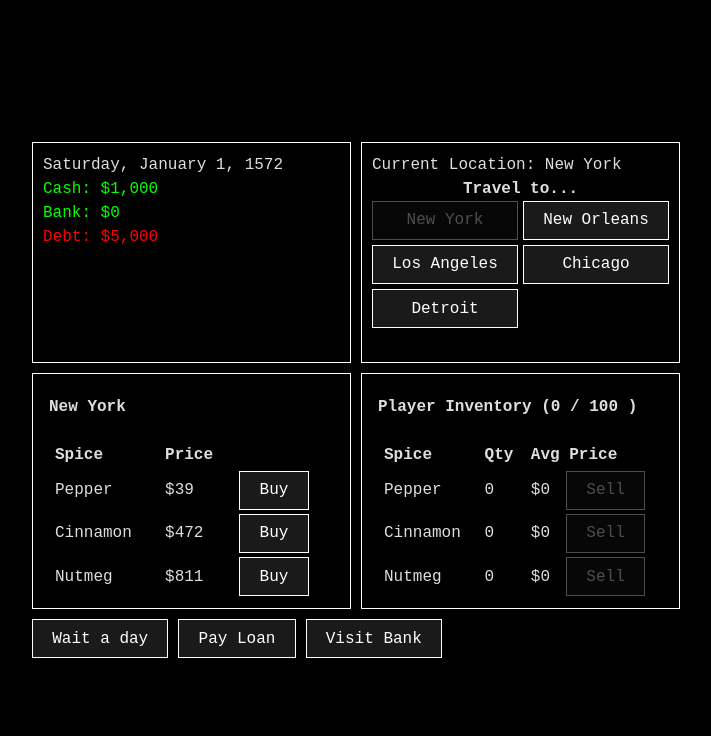
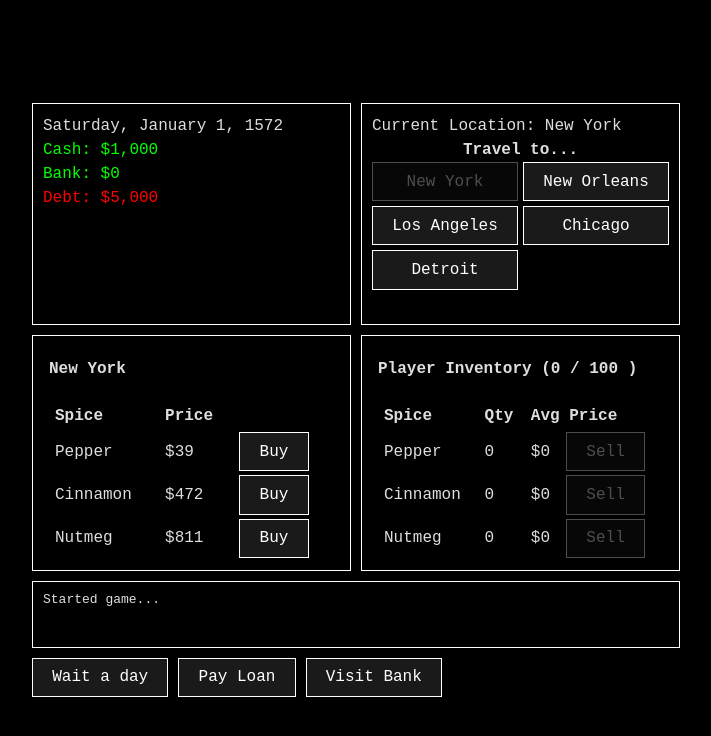
Before and after one commit to ashleyrevlett/candy-wars, a Vue app: page / in a window 1280 px wide. Both pictures are taken after a click on the button "Start Game". Shown: the top 736 px of the page, without its empty margins (284-995 px from the left). Built offline with nearby package versions, Linux system fonts and the light colour scheme.

Commit message:
Add message box

```diff
--- a/src/components/LoanForm.vue
+++ b/src/components/LoanForm.vue
@@ -24,7 +24,6 @@ export default defineComponent({
   },
   methods: {
     payNow() {
-      console.log("paying!")
       this.$emit('payLoan', this.debtPayment)
     }
   }
--- a/src/components/OrderForm.vue
+++ b/src/components/OrderForm.vue
@@ -37,9 +37,7 @@ export default defineComponent({
     transact() {
       if (!this.transactionType) return
       this.tradeQuantity = Math.min(this.allowedRange.max, this.tradeQuantity)
-
       this.$emit(this.transactionType.toLowerCase(), this.spice.spiceType, this.tradeQuantity)
-      console.log(`${this.transactionType.toLowerCase()} ${this.tradeQuantity} ${this.spice.spiceType}!`)
       this.tradeQuantity = this.allowedRange.min
     },
   }
--- a/src/models/Player.ts
+++ b/src/models/Player.ts
@@ -16,13 +16,23 @@ export class Player {
     });
   }
 
+  getSpice(spiceName : SpiceType) {
+    const mySpice = this.inventory.find(spice => spice.spiceType == spiceName)
+    return mySpice ? mySpice : null
+  }
+
   getQuantity(spiceName : SpiceType) {
-    const spice = this.inventory.find(spice => spice.spiceType == spiceName)
-    return spice ? spice.quantity : 0
+    const mySpice = this.getSpice(spiceName)
+    return mySpice ? mySpice.quantity : 0
+  }
+
+  getPrice(spiceName : SpiceType) {
+    const mySpice = this.getSpice(spiceName)
+    return mySpice ? mySpice.price : 0
   }
 
   sell (spiceName : SpiceType, quantity : number, price : number) {
-    const mySpice = this.inventory.find(spice => spice.spiceType == spiceName)
+    const mySpice = this.getSpice(spiceName)
     if (!mySpice || quantity > mySpice.quantity)
       return
     this.cash += quantity * price
@@ -32,7 +42,7 @@ export class Player {
   }
 
   buy (spiceName : SpiceType, quantity : number, price : number) {
-    const mySpice = this.inventory.find(spice => spice.spiceType == spiceName)
+    const mySpice = this.getSpice(spiceName)
     mySpice?.addQuantity(quantity, price)
     this.cash -= quantity * price
     this.inventorySpace -= quantity
--- a/src/views/Game.vue
+++ b/src/views/Game.vue
@@ -1,5 +1,5 @@
 <script lang="ts">
-import { defineComponent } from 'vue'
+import { defineComponent, nextTick} from 'vue'
 
 import { TransactionType, SpiceType } from '../types';
 import { Location } from '../models/Location'
@@ -33,6 +33,7 @@ export default defineComponent({
     player: Player,
     debt: number,
     bank: number,
+    messages: Array<string>,
   } {
     return {
       showBankForm: false,
@@ -50,7 +51,8 @@ export default defineComponent({
       currentLocationIndex: 0,
       player: new Player('Jane', 1000),
       debt: 5000,
-      bank: 0
+      bank: 0,
+      messages: []
     }
   },
   computed: {
@@ -83,15 +85,17 @@ export default defineComponent({
       if (price * quantity > this.player.cash)
         return
       this.player.buy(spice, quantity, price)
-      console.log(`\n!!! ${this.player.name} bought ${quantity} ${spice} in ${this.currentLocation.name} for a total of $${(quantity * price).toLocaleString()}`)
+      this.logMessage(`Bought ${quantity} ${spice} in ${this.currentLocation.name} for a total of $${(quantity * price).toLocaleString()}`)
       this.activeSpice = undefined;
       this.activeTransaction = undefined;
     },
 
     sell(spice: SpiceType, quantity : number) {
       const price = this.currentLocation.getPrice(spice)
+      const profit = (quantity * price) - (this.player.getPrice(spice) * quantity)
+      const msg = profit >= 0 ? `<span class="text-green">Profit: $${profit.toLocaleString()}</span>` : `<span class="text-red">Loss: $${Math.abs(profit).toLocaleString()}</span>`
       this.player.sell(spice, quantity, price)
-      console.log(`\n!!! ${this.player.name} sold ${quantity} ${spice} in ${this.currentLocation.name} for a total of $${(quantity * price).toLocaleString()}`)
+      this.logMessage(`Sold ${quantity} ${spice} in ${this.currentLocation.name} for a total of $${(quantity * price).toLocaleString()}. ${msg}`)
       this.activeSpice = undefined;
       this.activeTransaction = undefined;
     },
@@ -99,13 +103,12 @@ export default defineComponent({
     travelTo(index : number) {
       const currentLocation = this.locations[this.currentLocationIndex]
       const newLocation = this.locations[index]
-      console.log(`\n!!! Traveling from ${currentLocation.name} to ${newLocation.name}...`)
       this.currentLocationIndex = index
+      this.logMessage(`Traveled to ${newLocation.name}`)
       this.nextDay()
     },
 
     nextDay() {
-      console.log("Another day has begun ...")
       this.locations.forEach(location => {
         location.inventory.forEach(spice => {
           spice.simulateTrade()
@@ -121,6 +124,9 @@ export default defineComponent({
       this.debt -= debtPayment
       this.player.cash -= debtPayment
       this.showLoanForm = false
+      this.logMessage(`Paid $${debtPayment.toLocaleString()} on loan`)
+      if (this.debt == 0)
+        this.logMessage(`Loan paid off!`)
     },
 
     makeDeposit(deposit : number) {
@@ -128,6 +134,7 @@ export default defineComponent({
       this.bank += deposit
       this.player.cash -= deposit
       this.showBankForm = false
+      this.logMessage(`Deposited $${deposit.toLocaleString()} in bank`)
     },
 
     makeWithdrawal(withdrawal: number) {
@@ -135,9 +142,20 @@ export default defineComponent({
       this.bank -= withdrawal
       this.player.cash += withdrawal
       this.showBankForm = false
+      this.logMessage(`Withdrew $${withdrawal.toLocaleString()} from bank`)
+    },
+
+    async logMessage(message: string) {
+      this.messages.push(message)
+      await nextTick()
+      const lastP = (this.$refs.messageBox as any).lastElementChild
+      lastP?.scrollIntoView({behavior: "smooth", block: "end"});
     }
 
-  }
+  },
+  mounted() {
+    this.logMessage(`Started game...`)
+  },
 })
 
 
@@ -227,6 +245,10 @@ export default defineComponent({
     </section>
   </div>
 
+  <div ref="messageBox" class="messageBox">
+    <p v-for="msg in messages" v-html="msg"></p>
+  </div>
+
   <div class="actions">
     <button @click.prevent="nextDay(); showLoanForm=false; showBankForm=false; activeSpice = undefined">Wait a day</button>
     <button @click.prevent="showLoanForm=true; showBankForm=false; activeSpice = undefined">Pay Loan</button>
@@ -263,4 +285,20 @@ export default defineComponent({
 .actions button {
   margin-right: 10px;
 }
+
+.messageBox {
+  border: 1px solid white;
+  height: 50px;
+  margin-bottom: 10px;
+  padding: 10px;
+  overflow-y:scroll;
+  padding-bottom: 5px;
+}
+
+.messageBox p {
+  margin: 0;
+  font-size: 13px;
+  line-height: 1.2;
+}
+
 </style>
```
